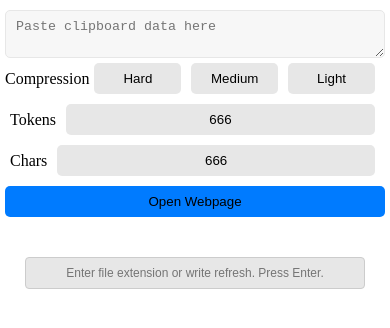
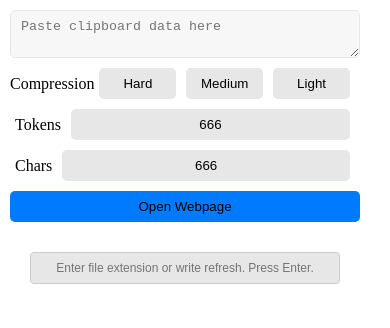
Before and after one commit to jojomondag/Syntax-Extractor, a website: page src/webview/webview.html in a window 390 px wide. Drawn offline with Linux system fonts and the light colour scheme; files whose address does not match are found by name.

Commit message:
chore: Adjust margins in webview.css for better spacing

```diff
--- a/src/webview/webview.css
+++ b/src/webview/webview.css
@@ -29,6 +29,7 @@ html, body {
     border: 1px solid #e7e7e7;
     border-radius: 5px;
     margin: 5px 0;
+    margin-bottom: 0;
     background-color: #f7f7f7;
     resize: vertical;
     min-height: 30px;
@@ -90,7 +91,7 @@ html, body {
     justify-content: center;
     align-items: center;
     flex-wrap: nowrap; /* Prevent wrapping */
-    margin-bottom: 20px;
+    margin-top: 10px;
 }
 
 /* Adjustments for inline counters for a more compact display */
@@ -135,7 +136,7 @@ html, body {
     align-items: center;
     justify-content: center;
     width: 100%;
-    margin-bottom: 20px;
+    margin-top: 10px;
 }
 
 .json-types-list {
@@ -189,8 +190,9 @@ html, body {
     }
 
     .main-container {
-        width: 100%; /* Adjust container width to ensure it uses full available width */
-        padding: 5px; /* Reduce padding to save space */
+        display: flex;
+        flex-direction: column;
+        height: 100%; /* This ensures the main-container takes full height of its parent */
     }
 
     .button, .input, .compression-button {
```
Also changed, not shown: out/webview/webview.css.
